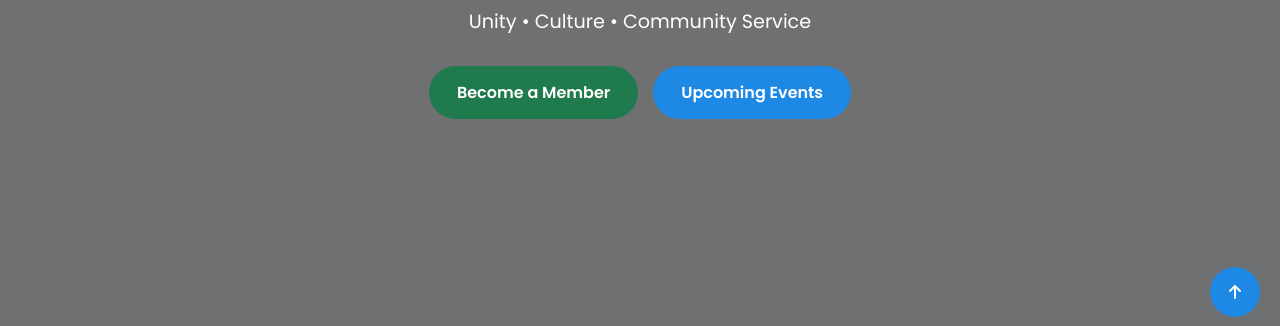
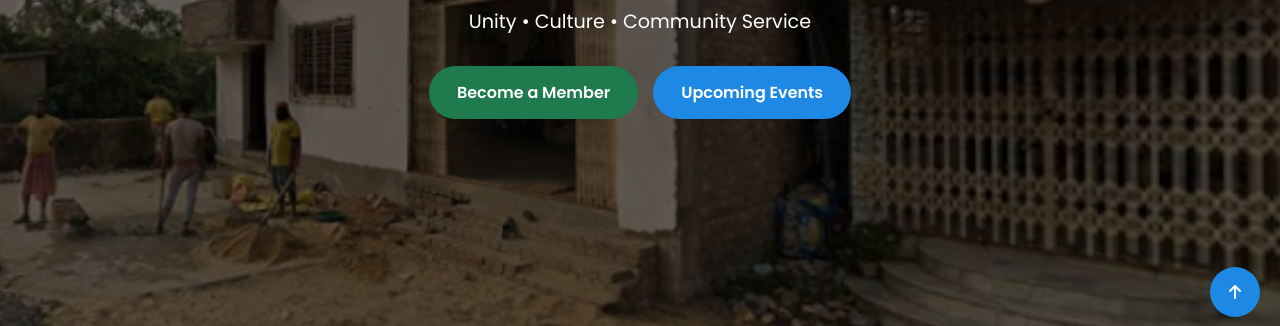
Before and after one commit to roysujitkumar09-design/khudirabad-srijuni-park-club, a plain HTML site: page index.html in a window 1280 px wide. Shown: the part 393-719 px from the top of the page. Drawn offline with Linux system fonts and the light colour scheme.

Commit message:
Update index.html

```diff
--- a/index.html
+++ b/index.html
@@ -153,7 +153,7 @@ nav{
     min-height:100vh;
     background:
     linear-gradient(rgba(0,0,0,.55),rgba(0,0,0,.55)),
-    url('club-building.jpg');
+    url('club-building.jpg.png');
     background-size:cover;
     background-position:center;
     display:flex;
```
